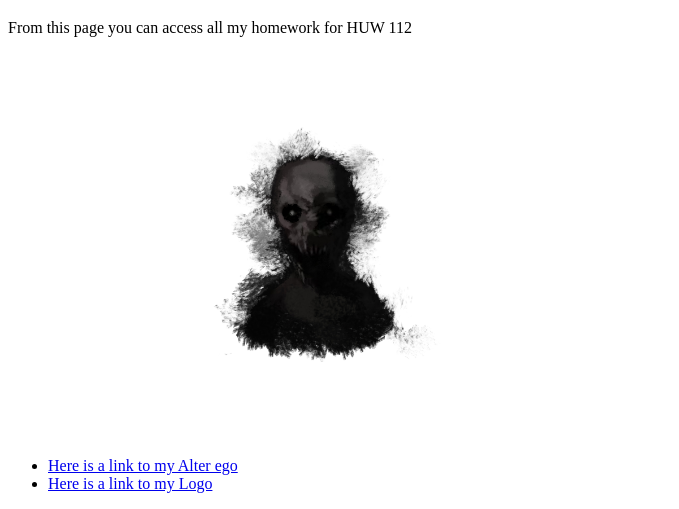
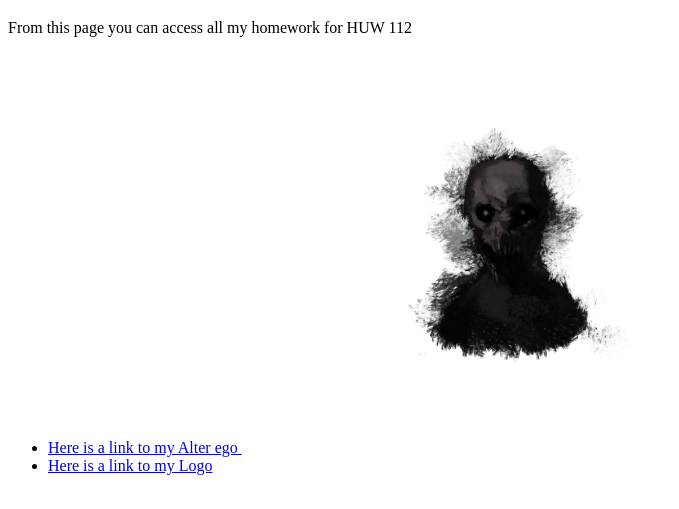
Before and after one commit to DipenRai3/dipenrai.github.io, a plain HTML site: page index.html in a window 1280 px wide. Shown: the part 515-1024 px from the top of the page, without its empty margins (0-679 px from the left). Drawn offline with Linux system fonts and the light colour scheme.

Commit message:
Update index.html

```diff
--- a/index.html
+++ b/index.html
@@ -6,8 +6,9 @@
 <h1>This my Intro to New Media page.</h1>
 <p>From this page you can access all my homework for HUW 112</p>
 <ul>
-<img src="Alter%20ego.jpg"height="400">
-<li><a href="alterego.html">Here is a link to my Alter ego</a></li>
+<li><a href="alterego.html">Here is a link to my Alter ego
+  <img src="Alter%20ego.jpg"height="400">
+  </a>
 <li><a href="logo.html">Here is a link to my Logo</a></li>
 </body>
 </html>
```
